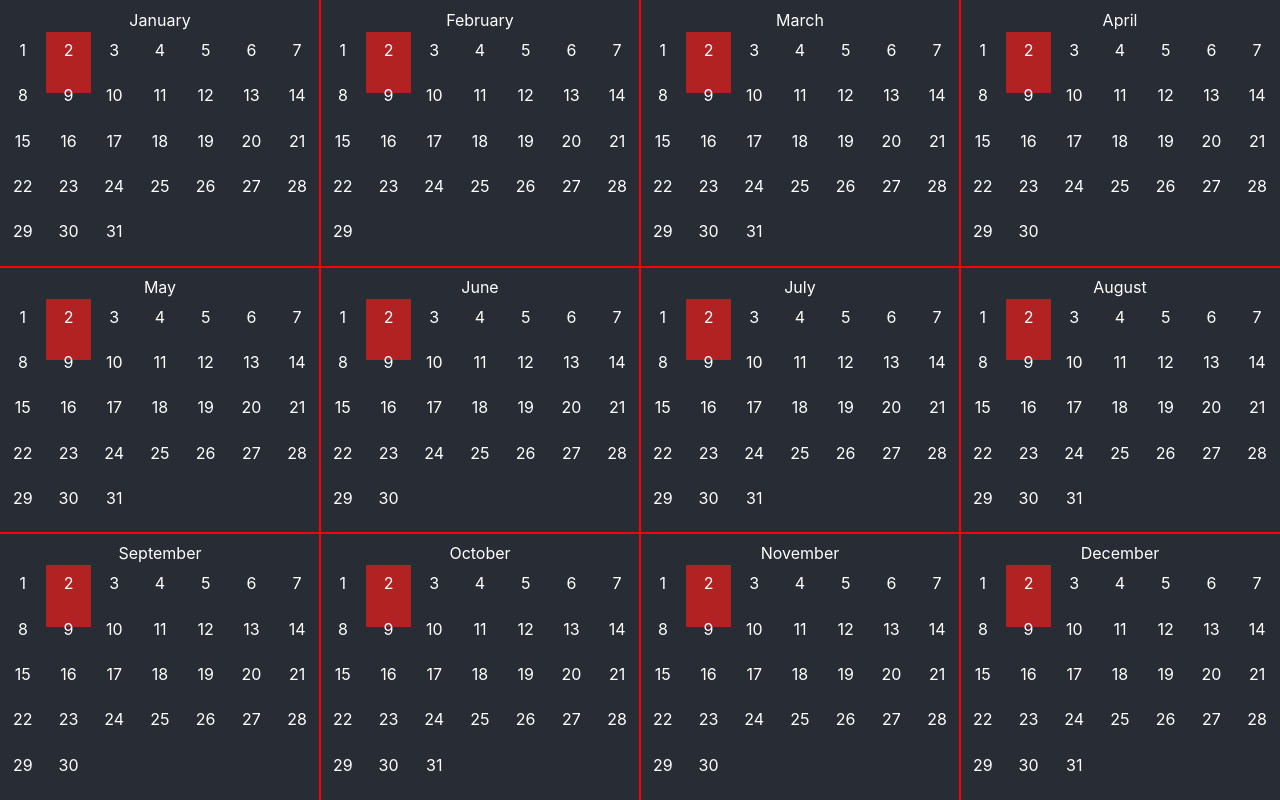
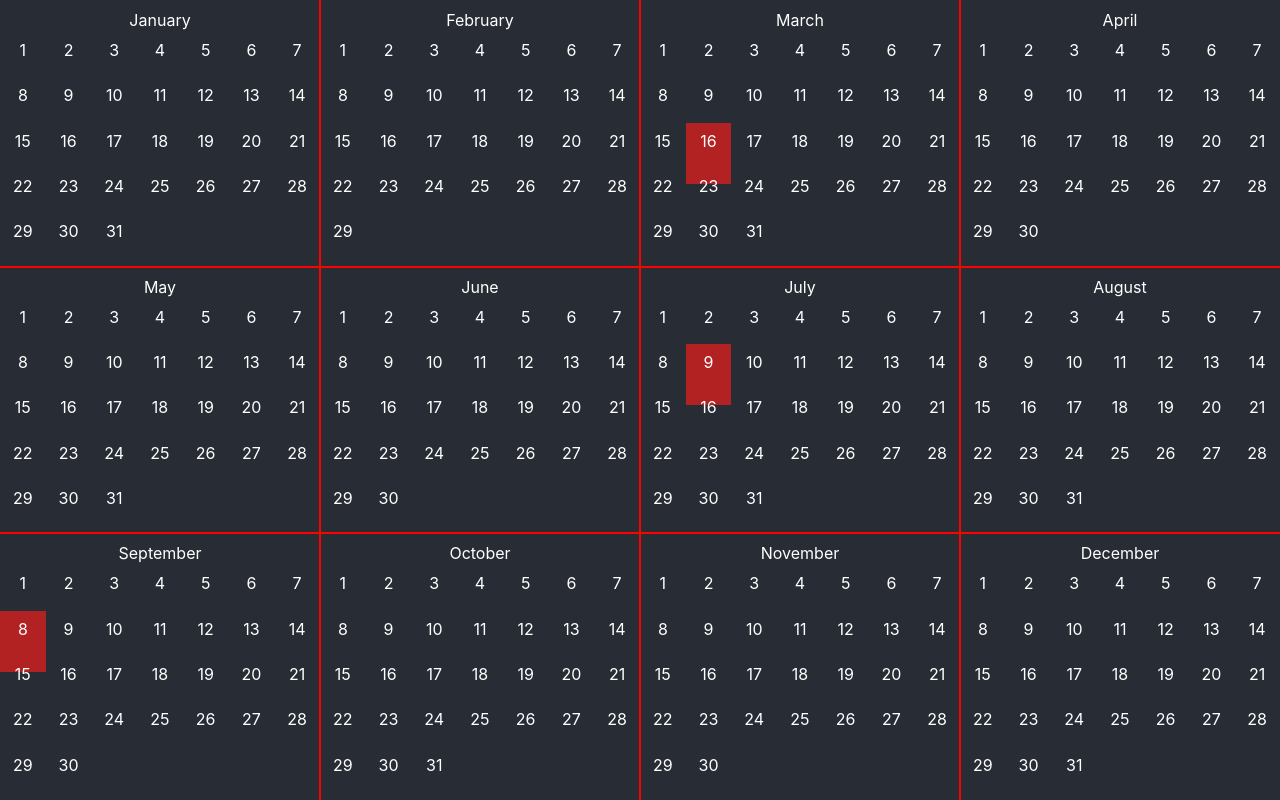
Before and after one commit to wur3/yearly-ui, a React (Create React App) app: page / in a window 1280 px wide. Built offline with nearby package versions, Linux system fonts and the light colour scheme.

Commit message:
Read and display data.json

```diff
--- a/src/Calendar.tsx
+++ b/src/Calendar.tsx
@@ -17,7 +17,15 @@ const months= [
     {'name': 'December', 'days': 31}
 ];
 
+interface Events {
+    month: number,
+    day: number,
+    desc: string;
+};
+
 export class Calendar extends Component {
+    data = require('./data.json');
+
     state = {
         'title': "Birthdays"
     };
@@ -30,19 +38,27 @@ export class Calendar extends Component {
     }
 
     renderMonths(){
-        return months.map((month, id)=> {
+      return (
+        <tbody>
+          {months.map((month, id)=> {
               if (id % 4 === 0) {
+                  var idx1 = id+0,
+                  idx2 = id+1,
+                  idx3 = id+2,
+                  idx4 = id+3;
                   return (
                       <tr key={id/4}>
-                        <td><Month name={month.name} days={month.days}/></td>
-                        <td><Month name={months[id+1].name} days={months[id+1].days}/></td>
-                        <td><Month name={months[id+2].name} days={months[id+2].days}/></td>
-                        <td><Month name={months[id+3].name} days={months[id+3].days}/></td>
+                          <td><Month name={months[idx1].name} days={months[idx1].days} events={this.data.special_days.filter((event: Events) => event.month-1 === idx1)}/></td>
+                          <td><Month name={months[idx2].name} days={months[idx2].days} events={this.data.special_days.filter((event: Events) => event.month-1 === idx2)}/></td>
+                          <td><Month name={months[idx3].name} days={months[idx3].days} events={this.data.special_days.filter((event: Events) => event.month-1 === idx3)}/></td>
+                          <td><Month name={months[idx4].name} days={months[idx4].days} events={this.data.special_days.filter((event: Events) => event.month-1 === idx4)}/></td>
                       </tr>
                   );
               }
               else return null;
-        });
+          })}
+        </tbody>
+      );
     }
 }
 
--- a/src/Day.tsx
+++ b/src/Day.tsx
@@ -1,8 +1,15 @@
 import React, {Component} from 'react';
 import './Day.css';
 
+interface Events {
+    month: number,
+    day: number,
+    desc: string;
+};
+
 var classNames = require('classnames');
-export class Day extends Component<{val: number},{}> {
+
+export class Day extends Component<{val: number, events: Events[]},{}> {
   state = {
       'isSpecial': false
   };
@@ -10,7 +17,7 @@ export class Day extends Component<{val: number},{}> {
     var dayClass = classNames({
       'Day': true,
       // 'highlight': this.state.isSpecial
-      'highlight': (this.props.val===2)
+      'highlight': (this.props.events.length > 0)
     });
     return (
       <div className={dayClass}>
--- a/src/Month.tsx
+++ b/src/Month.tsx
@@ -2,7 +2,13 @@ import React, {Component} from 'react';
 import './Month.css';
 import Day from './Day';
 
-export class Month extends Component<{name: string, days: number},{}> {
+interface Events {
+    month: number,
+    day: number,
+    desc: string;
+};
+
+export class Month extends Component<{name: string, days: number, events: Events[]},{}> {
   render(){
     return (
       <table className="Month">
@@ -25,7 +31,7 @@ export class Month extends Component<{name: string, days: number},{}> {
             {Array(7).fill('').map((val, i)=> {
               if (id+i+1 > this.props.days) return null;
               return (
-                <td><Day val={id+i+1}/></td>
+                <td><Day val={id+i+1} events={this.props.events.filter((event: Events) => event.day === id+i+1)}/></td>
               )
             })}
           </tr>
--- /dev/null
+++ b/src/data.json
@@ -0,0 +1,19 @@
+{
+  "special_days": [
+    {
+      "month": 9,
+      "day": 8,
+      "desc": "My birthday"
+    },
+    {
+      "month": 3,
+      "day": 16,
+      "desc": "Mom's birthday"
+    },
+    {
+      "month": 7,
+      "day": 9,
+      "desc": "Dad's birthday"
+    }
+  ]
+}
```
Lines whose indentation alone changed are shown as unchanged.
